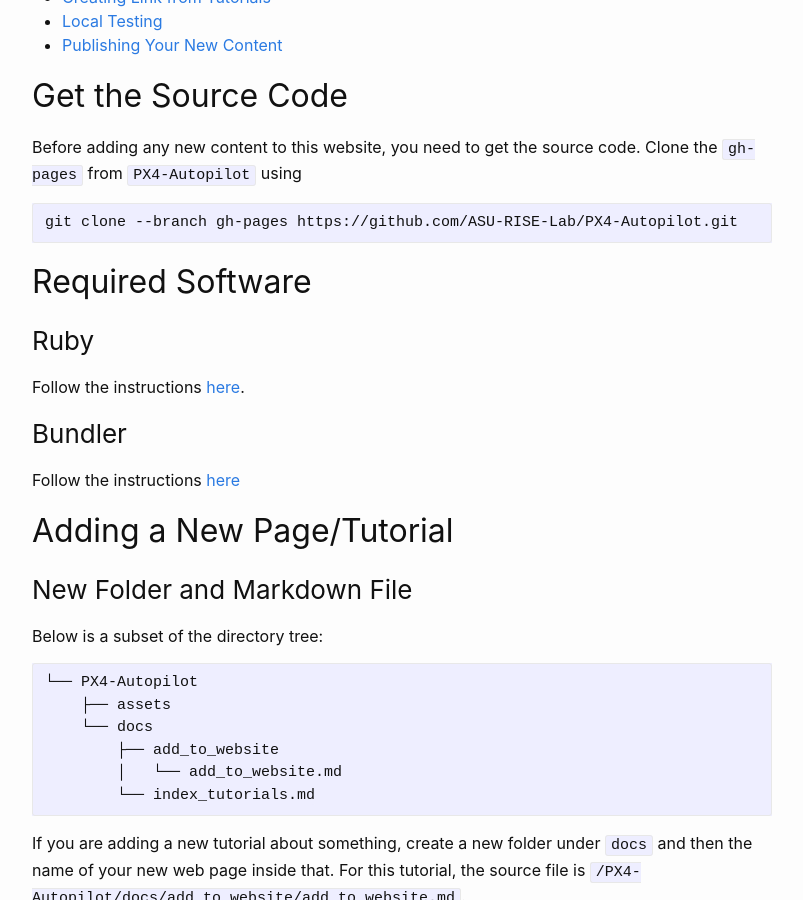
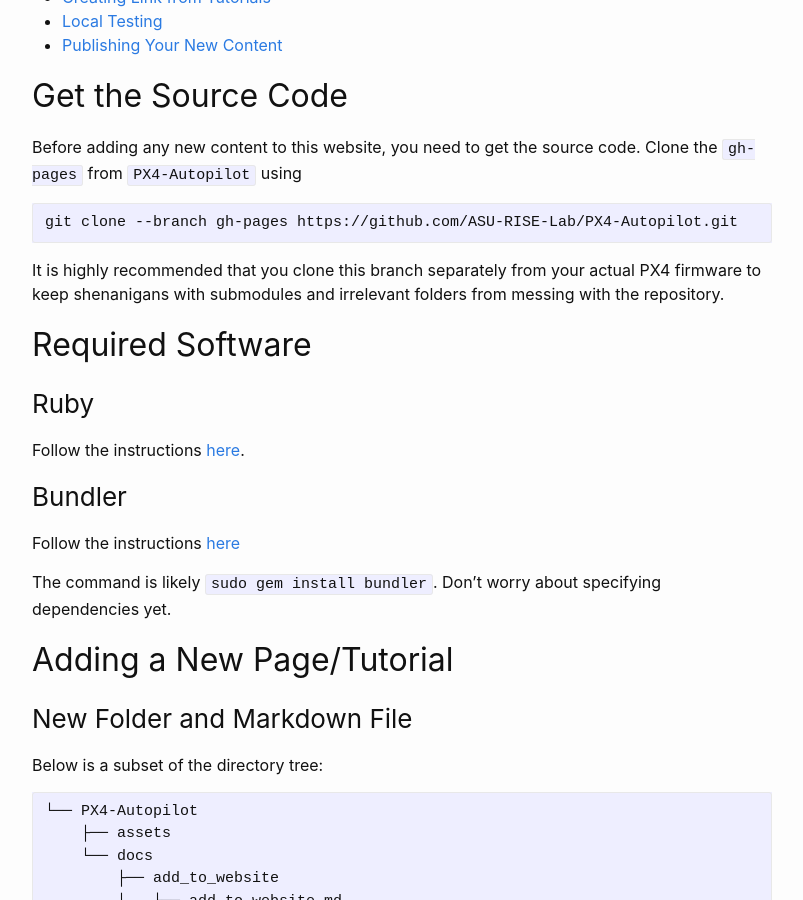
Before and after one commit to ASU-RISE-Lab/Docs_Website, a Jekyll site: the page built from docs/add_to_website/add_to_website.md, in a window 1280 px wide and 900 px high, scrolled down 371 px. Shown: the whole window, without its empty margins (238-1041 px from the left). Built offline with Jekyll 4.4.1, drawn with Linux system fonts in a browser that asks for light colours; the table of contents is made by our own code.

Commit message:
Made instructions more specific

````diff
--- a/docs/add_to_website/add_to_website.md
+++ b/docs/add_to_website/add_to_website.md
@@ -16,6 +16,9 @@ Clone the `gh-pages` from `PX4-Autopilot` using
 git clone --branch gh-pages https://github.com/ASU-RISE-Lab/PX4-Autopilot.git
 ```
 
+It is highly recommended that you clone this branch separately from your actual PX4 firmware to keep shenanigans
+with submodules and irrelevant folders from messing with the repository.
+
 ## Required Software
 
 ### Ruby
@@ -25,6 +28,8 @@ Follow the instructions [here](https://www.ruby-lang.org/en/documentation/instal
 ### Bundler
 
 Follow the instructions [here](https://bundler.io)
+
+The command is likely `sudo gem install bundler`. Don't worry about specifying dependencies yet.
 
 ## Adding a New Page/Tutorial
 
````
